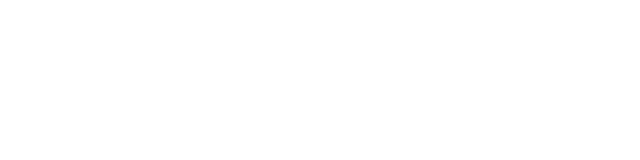
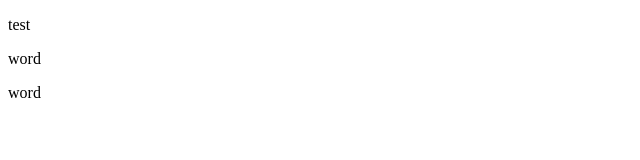
Before and after one commit to odev954/typing-game, a React app: page / in a window 1280 px wide. Shown: the top 160 px of the page, without its empty margins (0-640 px from the left). Built offline with nearby package versions, Linux system fonts and the light colour scheme.

Commit message:
starting work on type tracker component

```diff
--- a/src/App.tsx
+++ b/src/App.tsx
@@ -9,7 +9,7 @@
         <>
             <Clock />
             <ScoreRecorder />
-            <TypeTracker />
+            <TypeTracker Text={'test test test'} />
         </>
     )
 }
--- a/src/components/TypeTracker/TypeTracker.tsx
+++ b/src/components/TypeTracker/TypeTracker.tsx
@@ -1,9 +1,24 @@
 import React from "react";
+import useTrackerLogic from "src/hooks/useTrackerLogic/useTrackerLogic";
 import './TypeTracker.css'
 
-export default function TypeTracker() : JSX.Element
+interface TypeTrackerProps {
+    Text: string
+}
+
+export default function TypeTracker(props: TypeTrackerProps) : JSX.Element
 {
+    const [status, updateStatus] = useTrackerLogic(props.Text);
+
+
+
     return (
-        <></>
+        <div>
+            { status.Words.slice(0, status.Position).map((word) => <p className='word completed'> word </p>)}
+
+            <p className='word current'> { status.Words[status.Position] } </p>
+
+            { status.Words.slice(status.Position + 1).map((word) => <p className='word uncompleted'> word </p>)}
+        </div>
     )
 }
```
